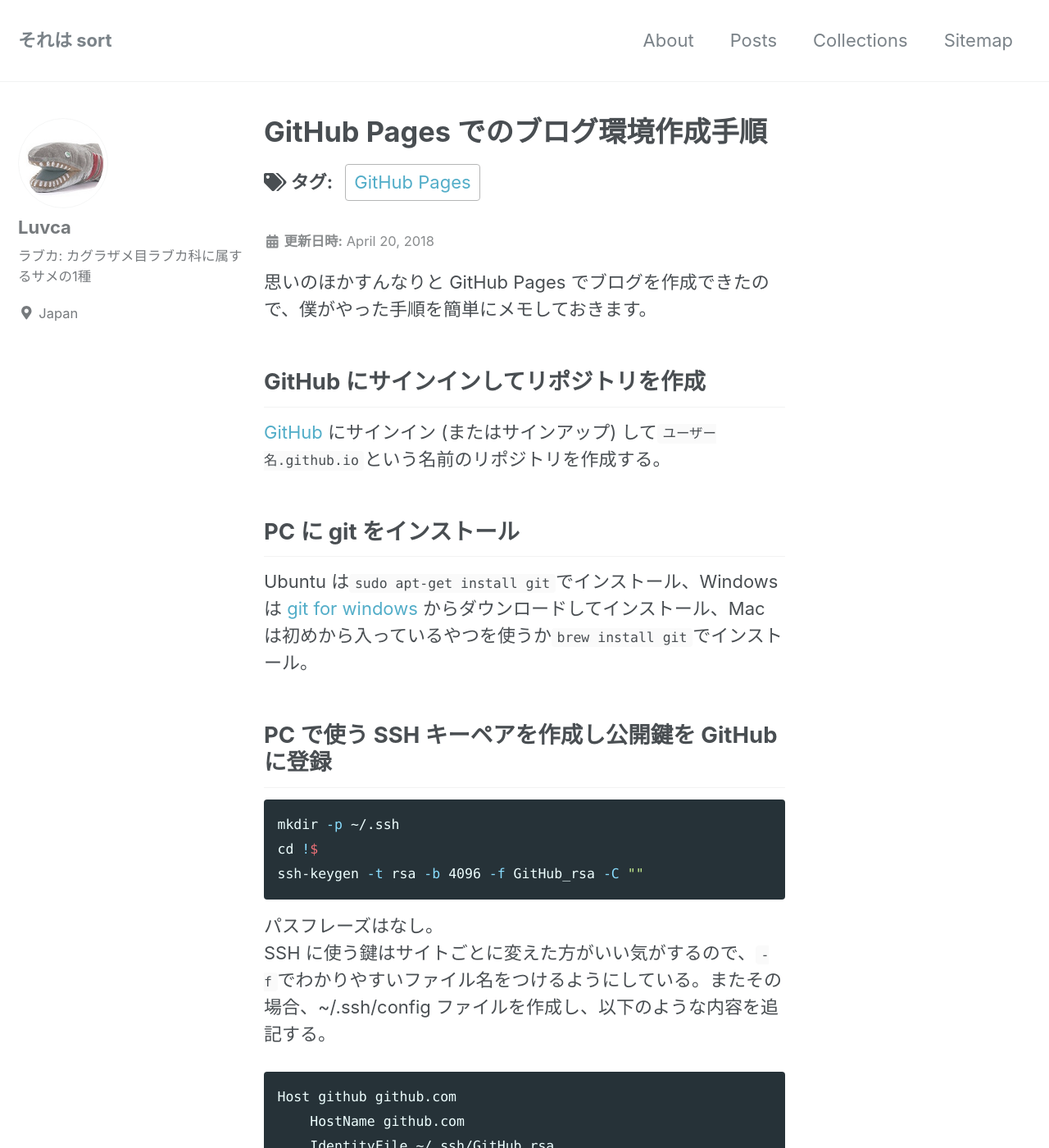
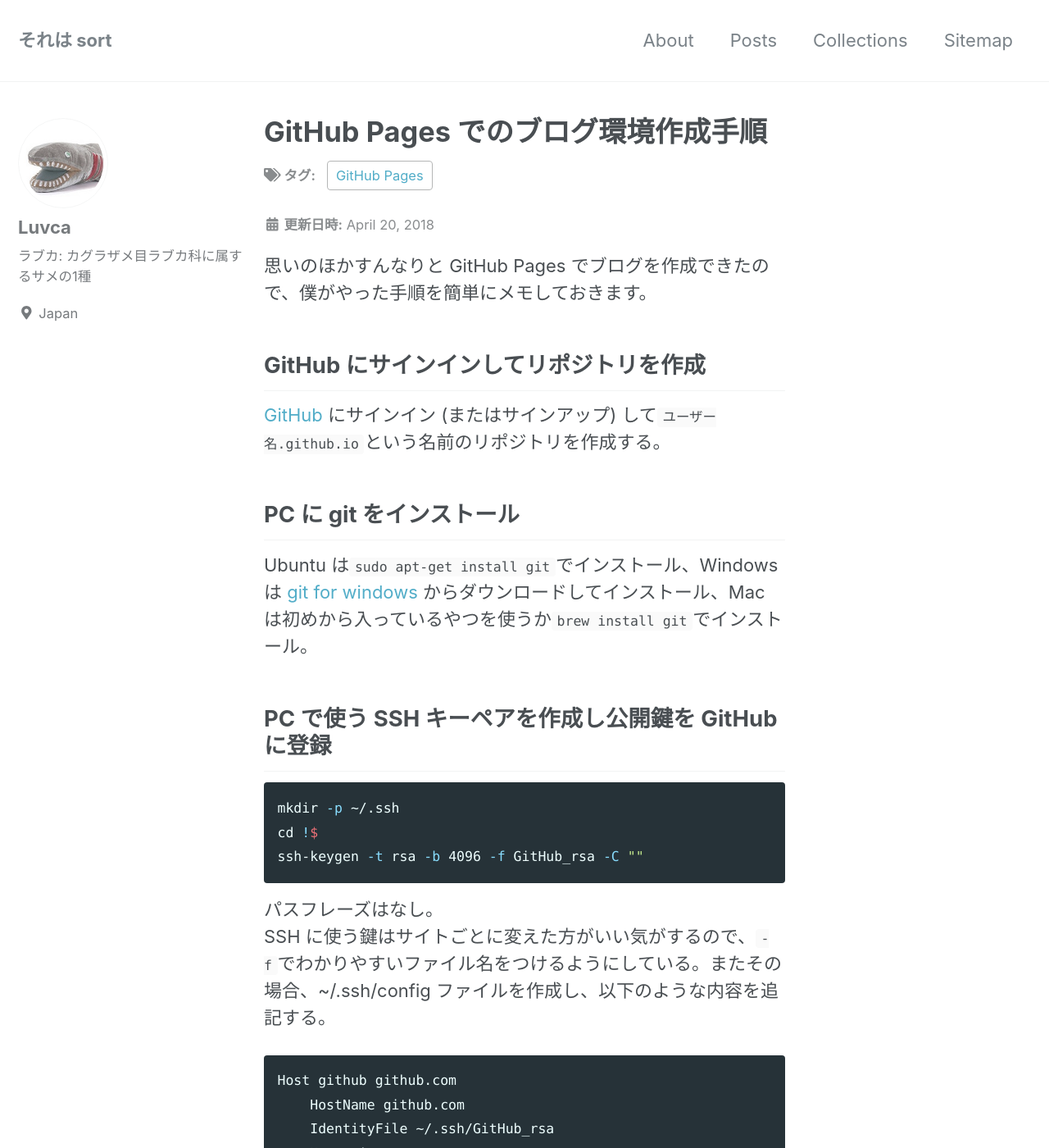
Before and after one commit to Luvca/Luvca.github.io, a Jekyll site: the page built from _posts/2018-04-20-how-to-create-this-blog.md, in a window 1280 px wide and 1400 px high. Shown: the whole window at 82% size. Built offline with Jekyll 4.4.1, drawn with Linux system fonts in a browser that asks for light colours; nearby versions of some CDN libraries.

Commit message:
Update style

```diff
--- a/_sass/minimal-mistakes/_page.scss
+++ b/_sass/minimal-mistakes/_page.scss
@@ -212,6 +212,7 @@
   }
 }
 
+.page__taxonomy,
 .page__date {
   color: $muted-text-color;
   font-size: $type-size-6;
```
